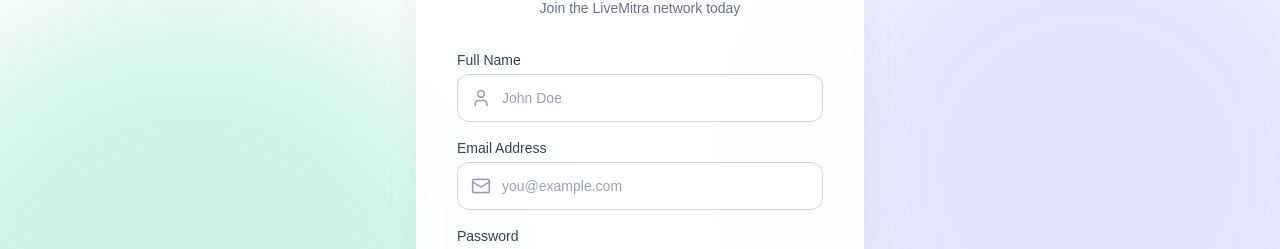
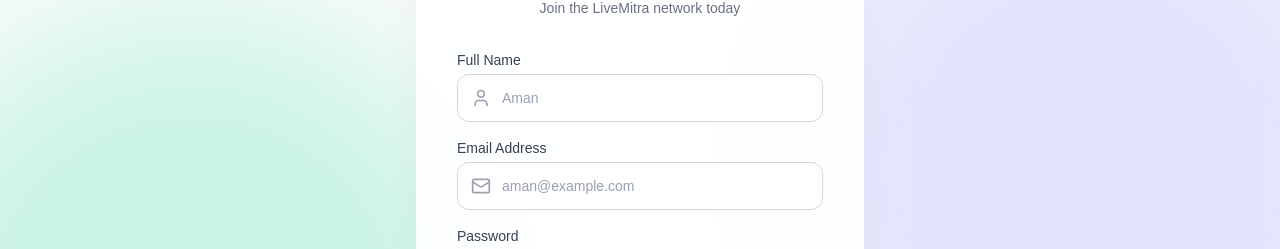
Before and after one commit to Amansagar1/ApartmentFacility, a Next.js app in the folder frontend/: page /register in a window 1280 px wide. Shown: the part 232-481 px from the top of the page. Built offline with nearby package versions, Linux system fonts and the light colour scheme; no server answers.

Commit message:
chore: personalize placeholders and SEO metadata for Aman

```diff
--- a/frontend/src/app/(auth)/login/page.tsx
+++ b/frontend/src/app/(auth)/login/page.tsx
@@ -82,7 +82,7 @@
               <Input
                 label="Email Address"
                 type="email"
-                placeholder="you@example.com"
+                placeholder="aman@example.com"
                 className="pl-11 h-12 bg-gray-50/80 border-gray-200/80 focus:bg-white transition-all text-base rounded-xl"
                 {...register("email")}
                 error={errors.email?.message}
--- a/frontend/src/app/(auth)/register/page.tsx
+++ b/frontend/src/app/(auth)/register/page.tsx
@@ -82,7 +82,7 @@
               <Input
                 label="Full Name"
                 type="text"
-                placeholder="John Doe"
+                placeholder="Aman"
                 className="pl-11 h-12 bg-gray-50/80 border-gray-200/80 focus:bg-white transition-all text-base rounded-xl"
                 {...register("fullName")}
                 error={errors.fullName?.message}
@@ -94,7 +94,7 @@
               <Input
                 label="Email Address"
                 type="email"
-                placeholder="you@example.com"
+                placeholder="aman@example.com"
                 className="pl-11 h-12 bg-gray-50/80 border-gray-200/80 focus:bg-white transition-all text-base rounded-xl"
                 {...register("email")}
                 error={errors.email?.message}
--- a/frontend/src/app/dashboard/association/[id]/add-flat/page.tsx
+++ b/frontend/src/app/dashboard/association/[id]/add-flat/page.tsx
@@ -106,7 +106,7 @@
                   <Mail className="absolute left-4 top-[38px] h-5 w-5 text-gray-400" />
                   <Input
                     label="Owner's Email (Optional)"
-                    placeholder="owner@example.com"
+                    placeholder="owner@aman.com"
                     type="email"
                     className="pl-12 h-14 bg-[#f5f5f7] border-transparent focus:bg-white focus:border-gray-300 focus:ring-4 focus:ring-gray-100 transition-all text-base rounded-2xl font-medium text-gray-900"
                     {...register("ownerEmail")}
@@ -118,7 +118,7 @@
                   <Mail className="absolute left-4 top-[38px] h-5 w-5 text-gray-400" />
                   <Input
                     label="Tenant's Email (Optional)"
-                    placeholder="tenant@example.com"
+                    placeholder="tenant@aman.com"
                     type="email"
                     className="pl-12 h-14 bg-[#f5f5f7] border-transparent focus:bg-white focus:border-gray-300 focus:ring-4 focus:ring-gray-100 transition-all text-base rounded-2xl font-medium text-gray-900"
                     {...register("tenantEmail")}
--- a/frontend/src/app/dashboard/association/[id]/page.tsx
+++ b/frontend/src/app/dashboard/association/[id]/page.tsx
@@ -830,7 +830,7 @@
                 <form onSubmit={handleLogVisitor} className="flex flex-wrap items-end gap-4">
                   <div className="flex flex-col space-y-1">
                     <label className="text-sm font-medium text-gray-700">Visitor Name</label>
-                    <Input name="visitorName" placeholder="e.g. John Doe" required className="bg-white w-48" />
+                    <Input name="visitorName" placeholder="e.g. Aman" required className="bg-white w-48" />
                   </div>
                   <div className="flex flex-col space-y-1">
                     <label className="text-sm font-medium text-gray-700">Phone</label>
--- a/frontend/src/app/layout.tsx
+++ b/frontend/src/app/layout.tsx
@@ -8,8 +8,9 @@
 });
 
 export const metadata: Metadata = {
-  title: "LiveMitra - Dashboard",
-  description: "LiveMitra CRM Dashboard",
+  title: "LiveMitra - Dashboard | Aman",
+  description: "LiveMitra CRM Dashboard created by Aman",
+  authors: [{ name: "Aman" }],
 };
 
 export default function RootLayout({ children }: { children: React.ReactNode }) {
```
